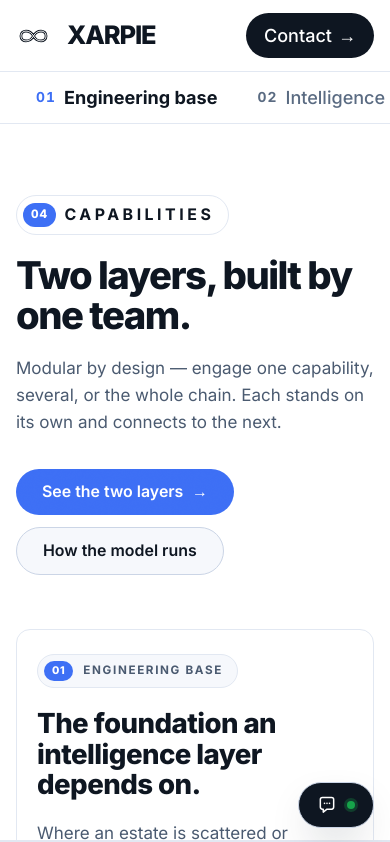
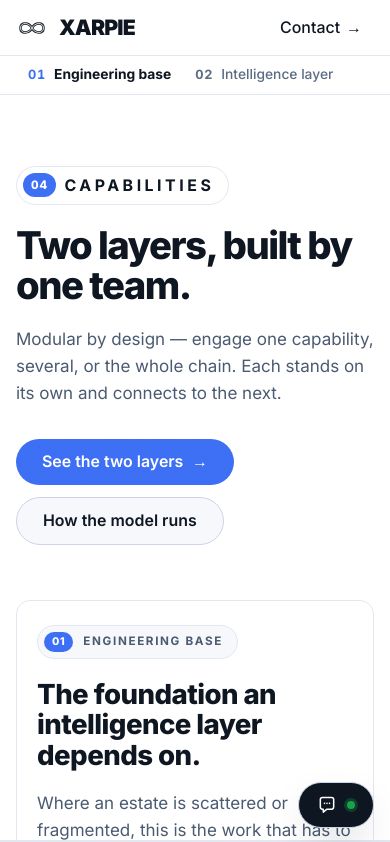
Before and after one commit to maitreyi-ashok/Xarpie, a Next.js app in the folder xarpie/: page /capabilities in a window 390 px wide. Shown: the top 842 px of the page. Built offline with nearby package versions, Linux system fonts and the light colour scheme.

Commit message:
Refactor theme.css for improved layout and styling
Updated styles for top bar, footer, and responsive design.

```diff
--- a/xarpie/app/theme.css
+++ b/xarpie/app/theme.css
@@ -54,77 +54,72 @@ body::before {
 
 /* ---------- Top bar ---------- */
 .topbar {
-  min-height: 88px;
-  padding: 0 clamp(20px, 4.4vw, 76px);
+  min-height: 58px;
+  padding: 0 30px;
   background: color-mix(in srgb, var(--paper) 90%, transparent);
 }
-.brand { gap: 16px; }
-.brand-infinity { width: 52px; height: 30px; color: var(--ink); }
-.brand-stack { gap: 7px; }
+.brand { gap: 11px; }
+.brand-infinity { width: 42px; height: 20px; color: var(--ink); }
+.brand-stack { gap: 3px; }
 .brand-mark {
-  font-weight: 800;
-  font-size: 2.375rem;
-  letter-spacing: -0.045em;
-  line-height: 0.9;
+  font-weight: 900;
+  font-size: 1.625rem;      /* ~26px */
+  letter-spacing: -0.04em;
+  line-height: 1;
 }
 .brand-sub {
-  font-size: 0.75rem;
+  font-size: 0.5rem;        /* 8px */
   font-weight: 700;
   letter-spacing: 0.22em;
   color: var(--muted);
 }
-.topbar nav { font-size: 1.0625rem; gap: 0; margin-left: auto; margin-right: 12px; }
-.nav-item > a { padding: 14px 17px; color: var(--muted); }
+.topbar nav { font-size: 0.9375rem; gap: 0; margin-left: auto; margin-right: 8px; }
+.nav-item > a { padding: 9px 14px; color: var(--muted); }
 .nav-item > a:hover { color: var(--ink); }
-.nav-item > a.active { font-weight: 700; color: var(--ink); }
-.nav-item > a.active::after {
-  left: 0;
-  right: 0;
-  bottom: 4px;
-  height: 3px;
-  border-radius: 2px;
-  background: var(--accent);
-}
-.topbar-actions { font-size: 1.0625rem; gap: 12px; }
-.topbar-actions a { color: var(--ink); padding: 10px 12px; }
+.nav-item > a.active { font-weight: 600; color: var(--ink); }
+.nav-item > a.active::after { display: none; }
+.topbar-actions { font-size: 0.9375rem; gap: 8px; }
+.topbar-actions a { color: var(--ink); padding: 8px 10px; }
 .topbar-actions a:hover { color: var(--accent); }
-/* "Contact →" — pill button, same colour tokens as the rest of the site */
+
+/* "Contact →" — transparent pill, arrow included in markup */
 .topbar-actions a.cta {
-  padding: 14px 22px;
+  padding: 9px 14px;
   border-radius: 999px;
-  background: var(--pill-bg);
-  color: var(--pill-fg);
+  background: transparent;
+  color: var(--ink);
   font-weight: 500;
   line-height: 1.2;
-  transition: background-color 0.2s var(--ease-out), color 0.2s var(--ease-out);
+  transition: color 0.2s var(--ease-out);
 }
-.topbar-actions a.cta:hover { background: var(--accent); color: #fff; }
-[data-theme='dark'] .topbar-actions a.cta:hover { color: #0b1018; }
+.topbar-actions a.cta:hover { color: var(--accent); }
+
 .theme-toggle {
-  font-size: 0.8125rem;
+  font-size: 0.6875rem;     /* 11px */
+  font-weight: 700;
   letter-spacing: 0.16em;
-  padding: 10px 14px;
   text-transform: uppercase;
+  padding: 8px 10px;
 }
-.theme-toggle svg { width: 16px; height: 16px; }
+.theme-toggle svg { width: 14px; height: 14px; }
 .theme-toggle__label { text-transform: uppercase; letter-spacing: 0.14em; }
 
 .nav-dropdown ul {
-  min-width: 330px;
-  padding: 14px 10px;
-  border-radius: 16px;
+  min-width: 320px;
+  padding: 12px 8px;
+  border-radius: 14px;
   background: var(--surface);
-  box-shadow: 0 1px 2px rgba(14, 22, 33, 0.05), 0 28px 60px -20px rgba(14, 22, 33, 0.28);
+  box-shadow: 0 1px 2px rgba(14, 22, 33, 0.05), 0 24px 52px -18px rgba(14, 22, 33, 0.28);
 }
-[data-theme='dark'] .nav-dropdown ul { box-shadow: 0 28px 60px -20px rgba(0, 0, 0, 0.7); }
-.nav-dropdown li a { font-size: 1.0625rem; padding: 12px 16px; align-items: center; }
-.nav-dropdown__num { font-size: 0.875rem; letter-spacing: 0.08em; color: var(--accent); }
+[data-theme='dark'] .nav-dropdown ul { box-shadow: 0 24px 52px -18px rgba(0, 0, 0, 0.7); }
+.nav-dropdown li a { font-size: 0.9375rem; padding: 10px 14px; align-items: center; }
+.nav-dropdown__num { font-size: 0.75rem; letter-spacing: 0.08em; color: var(--accent); }
 
 /* ---------- Sub-nav ---------- */
-.subnav-wrap { top: 88px; background: color-mix(in srgb, var(--paper) 90%, transparent); }
-.subnav { font-size: 1.0625rem; font-weight: 500; }
-.subnav a { padding: 14px 20px; line-height: 1.3; }
-.subnav a .num { font-size: 0.8125rem; letter-spacing: 0.08em; }
+.subnav-wrap { top: 58px; background: color-mix(in srgb, var(--paper) 90%, transparent); }
+.subnav { font-size: 0.8125rem; font-weight: 500; padding: 0 30px; }
+.subnav a { padding: 12px 16px; line-height: 1.3; }
+.subnav a .num { font-size: 0.75rem; letter-spacing: 0.06em; }
 .subnav a.active { font-weight: 700; color: var(--ink); }
 .subnav a.active .num { color: var(--accent); }
 .subnav a.active::after { display: none; }
@@ -198,39 +193,39 @@ body::before {
 /* ---------- Footer (single-row layout) ---------- */
 .site-footer { background: var(--surface-2); }
 .footer-inner {
-  max-width: 1400px;
+  max-width: 100%;
   margin: 0 auto;
-  padding: 22px clamp(20px, 4.4vw, 76px);
+  padding: 14px 30px;
   display: flex;
   align-items: center;
   justify-content: space-between;
-  flex-wrap: wrap;
-  gap: 20px;
-  font-size: 0.8125rem;
+  flex-wrap: nowrap;
+  gap: 24px;
+  font-size: 0.75rem;       /* 12px */
   color: var(--muted);
 }
-.footer-brand { gap: 14px; }
-.footer-brand__infinity { width: 44px; height: 26px; }
-.footer-brand__mark { font-weight: 800; font-size: 1.25rem; letter-spacing: -0.04em; }
-.footer-brand__sub { font-size: 0.5625rem; letter-spacing: 0.22em; color: var(--faint); }
+.footer-brand { gap: 10px; flex: none; }
+.footer-brand__infinity { width: 32px; height: 15px; }
+.footer-brand__mark { font-weight: 900; font-size: 0.9375rem; letter-spacing: -0.03em; }
+.footer-brand__sub { font-size: 0.5rem; letter-spacing: 0.2em; color: var(--faint); }
 
 .footer-links {
   display: flex;
   align-items: center;
-  gap: 20px;
-  flex-wrap: wrap;
-  font-size: 0.8125rem;
+  gap: 22px;
+  flex-wrap: nowrap;
+  font-size: 0.75rem;
 }
 .footer-links__k {
   font-size: 0.6875rem;
-  font-weight: 700;
+  font-weight: 800;
   letter-spacing: 0.18em;
   text-transform: uppercase;
-  color: var(--faint);
+  color: var(--ink);
 }
-.footer-links a { color: var(--ink); font-weight: 500; transition: color 0.15s var(--ease-out); }
+.footer-links a { color: var(--ink); font-weight: 500; transition: color 0.15s var(--ease-out); white-space: nowrap; }
 .footer-links a:hover { color: var(--accent); }
-.footer-links__sep { color: var(--hairline-strong); }
+.footer-links__sep { display: none; }
 .footer-copy { color: var(--muted); white-space: nowrap; }
 
 /* ---------- Chatbot ---------- */
@@ -316,35 +311,40 @@ body::before {
 .chat-footer { background: var(--surface); color: var(--faint); border-top: 1px solid var(--hairline); }
 
 /* ---------- Responsive ---------- */
-/* Header step-downs — keeps the full nav on one line at every laptop width */
 @media (max-width: 1650px) {
-  .topbar nav { font-size: 1rem; margin-right: 8px; }
-  .nav-item > a { padding: 14px 11px; }
-  .topbar-actions { gap: 8px; }
-  .theme-toggle { padding: 10px 8px; }
+  .topbar nav { font-size: 0.875rem; margin-right: 4px; }
+  .nav-item > a { padding: 9px 11px; }
+  .topbar-actions { gap: 6px; }
+  .theme-toggle { padding: 8px 8px; }
+  .footer-links { gap: 18px; }
 }
 @media (max-width: 1500px) {
-  .topbar nav { font-size: 0.9375rem; }
-  .nav-item > a { padding: 14px 9px; }
-  .topbar-actions a.cta { padding: 12px 18px; }
-  .theme-toggle { font-size: 0; gap: 0; }          /* icon only */
-  .theme-toggle svg { width: 18px; height: 18px; }
+  .topbar nav { font-size: 0.8125rem; }
+  .nav-item > a { padding: 9px 9px; }
+  .topbar-actions a.cta { padding: 8px 12px; }
+  .theme-toggle { font-size: 0; gap: 0; }
+  .theme-toggle svg { width: 16px; height: 16px; }
+  .footer-links { gap: 16px; }
+  .footer-copy:last-child { display: none; }  /* hide long copyright earlier */
 }
 @media (max-width: 1380px) {
-  .nav-item--home { display: none; }               /* the logo already links home */
+  .nav-item--careers { display: none; }
 }
 @media (max-width: 1240px) {
-  .nav-item--careers { display: none; }            /* still in the footer */
-  .brand-mark { font-size: 2rem; }
-  .brand-infinity { width: 45px; height: 26px; }
+  .brand-mark { font-size: 1.375rem; }
+  .brand-infinity { width: 36px; height: 18px; }
+  .footer-links { gap: 14px; }
 }
 @media (max-width: 1100px) {
-  .topbar { gap: 12px; }
-  .topbar nav { font-size: 0.875rem; margin-right: 4px; }
-  .nav-item > a { padding: 14px 7px; }
-  .brand-sub { font-size: 0.5625rem; letter-spacing: 0.16em; }
-  .theme-toggle { font-size: 0; gap: 0; padding: 10px 8px; }
-  .theme-toggle svg { width: 18px; height: 18px; }
+  .topbar { padding: 0 20px; gap: 10px; }
+  .subnav { padding: 0 20px; }
+  .topbar nav { font-size: 0.75rem; margin-right: 2px; }
+  .nav-item > a { padding: 9px 7px; }
+  .brand-sub { font-size: 0.5rem; letter-spacing: 0.16em; }
+  .theme-toggle { font-size: 0; gap: 0; padding: 8px 8px; }
+  .theme-toggle svg { width: 16px; height: 16px; }
+  .footer-inner { padding: 14px 20px; gap: 16px; }
+  .footer-links { gap: 12px; }
 }
 @media (max-width: 1000px) {
   .brand-sub { display: none; }
@@ -358,22 +358,25 @@ body::before {
   .topbar nav::-webkit-scrollbar { display: none; }
 }
 @media (max-width: 900px) {
-  .footer-inner { padding: 20px 24px; gap: 16px; }
-  .footer-links { gap: 16px; }
+  .footer-inner { flex-wrap: wrap; padding: 14px 20px; gap: 12px; }
+  .footer-copy { display: none; }
 }
 @media (max-width: 720px) {
-  .topbar { min-height: 72px; padding: 0 16px; }
-  .subnav-wrap { top: 72px; }
-  .brand-mark { font-size: 1.5rem; }
-  .brand-sub { font-size: 0.5625rem; letter-spacing: 0.18em; }
-  .brand-infinity { width: 35px; height: 20px; }
+  .topbar { min-height: 56px; padding: 0 16px; }
+  .subnav-wrap { top: 56px; }
+  .subnav { padding: 0 16px; }
+  .subnav a { padding: 10px 12px; }
+  .brand-mark { font-size: 1.25rem; }
+  .brand-sub { font-size: 0.5rem; letter-spacing: 0.18em; }
+  .brand-infinity { width: 32px; height: 16px; }
   .photo-hero { min-height: 56vh; }
-  .footer-inner { padding: 20px 16px; }
-  .footer-links { gap: 14px; }
-  .footer-copy { font-size: 0.75rem; }
+  .footer-inner { padding: 12px 16px; }
+  .footer-links { gap: 12px; font-size: 0.6875rem; }
+  .footer-links__k { display: none; }
 }
 @media (max-width: 560px) {
-  .footer-inner { flex-direction: column; align-items: flex-start; padding: 20px 16px; }
+  .footer-inner { flex-direction: column; align-items: flex-start; padding: 14px 16px; }
+  .footer-copy:last-child { display: block; }
 }
 
 /* Beat the generic ".photo-hero__content p" rules for the pill */
```
